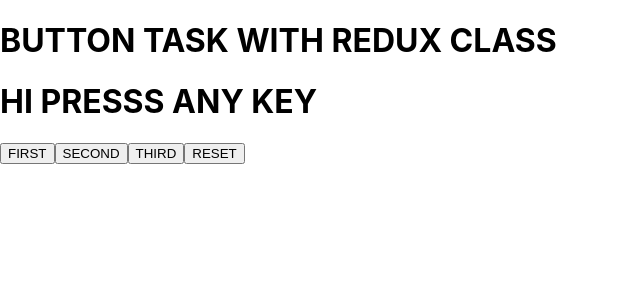
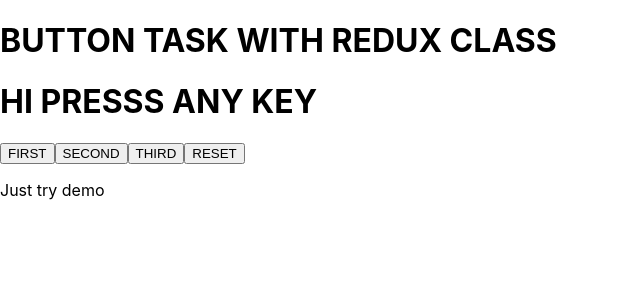
Before and after one commit to karanwadhwa03/LearnGit, a React (Create React App) app: page / in a window 1280 px wide. Shown: the top 300 px of the page, without its empty margins (0-640 px from the left). Built offline with nearby package versions, Linux system fonts and the light colour scheme.

Commit message:
'USESATSH'

```diff
--- a/src/App.js
+++ b/src/App.js
@@ -20,9 +20,11 @@
   render() {
     return (
       <div>
+
         <h1>BUTTON TASK WITH REDUX CLASS</h1>
         <h1>{this.props.text}</h1>
         <Buttons clicked={this.clickHandler}></Buttons>
+        <p>Just try demo</p>
       </div>
     );
   }
```
